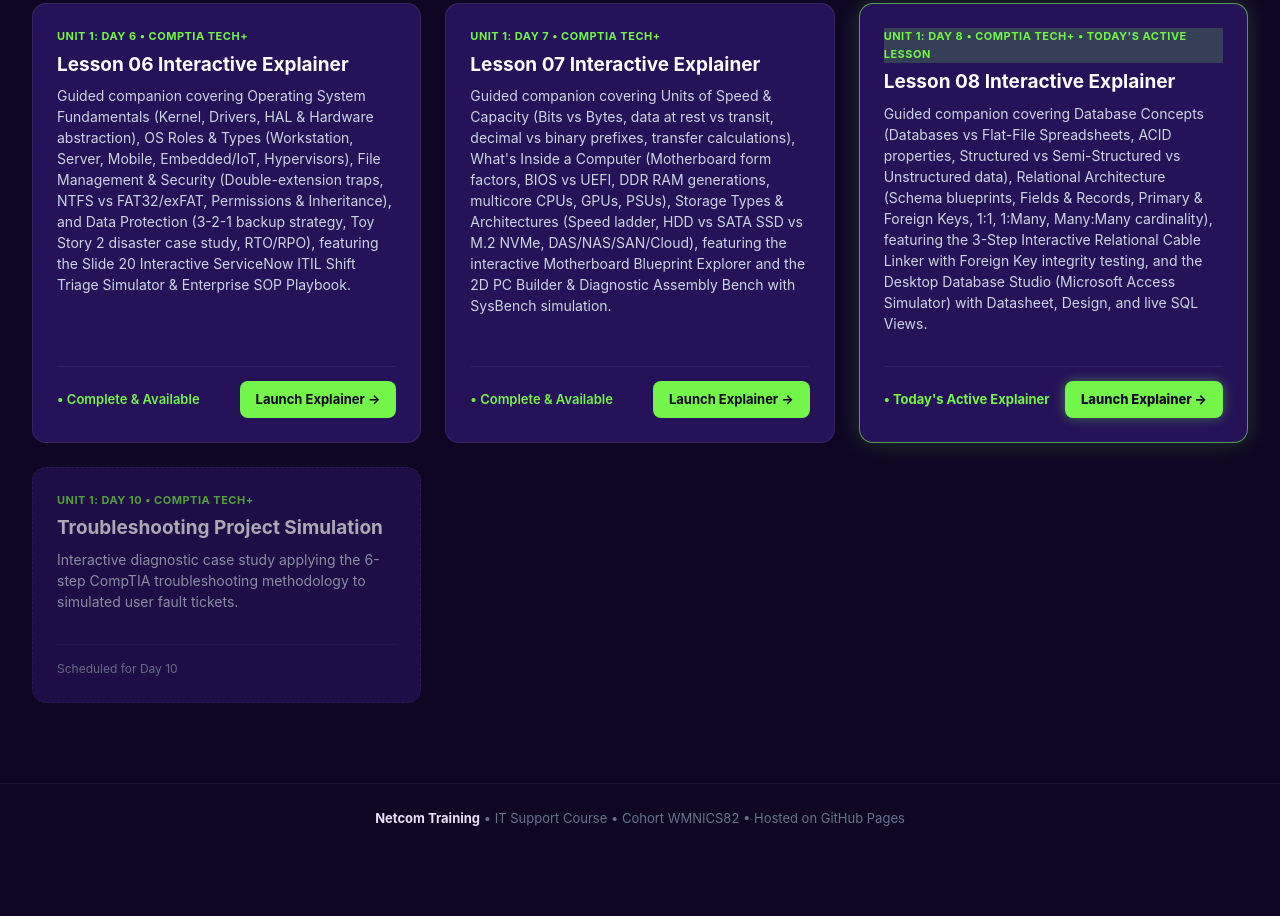
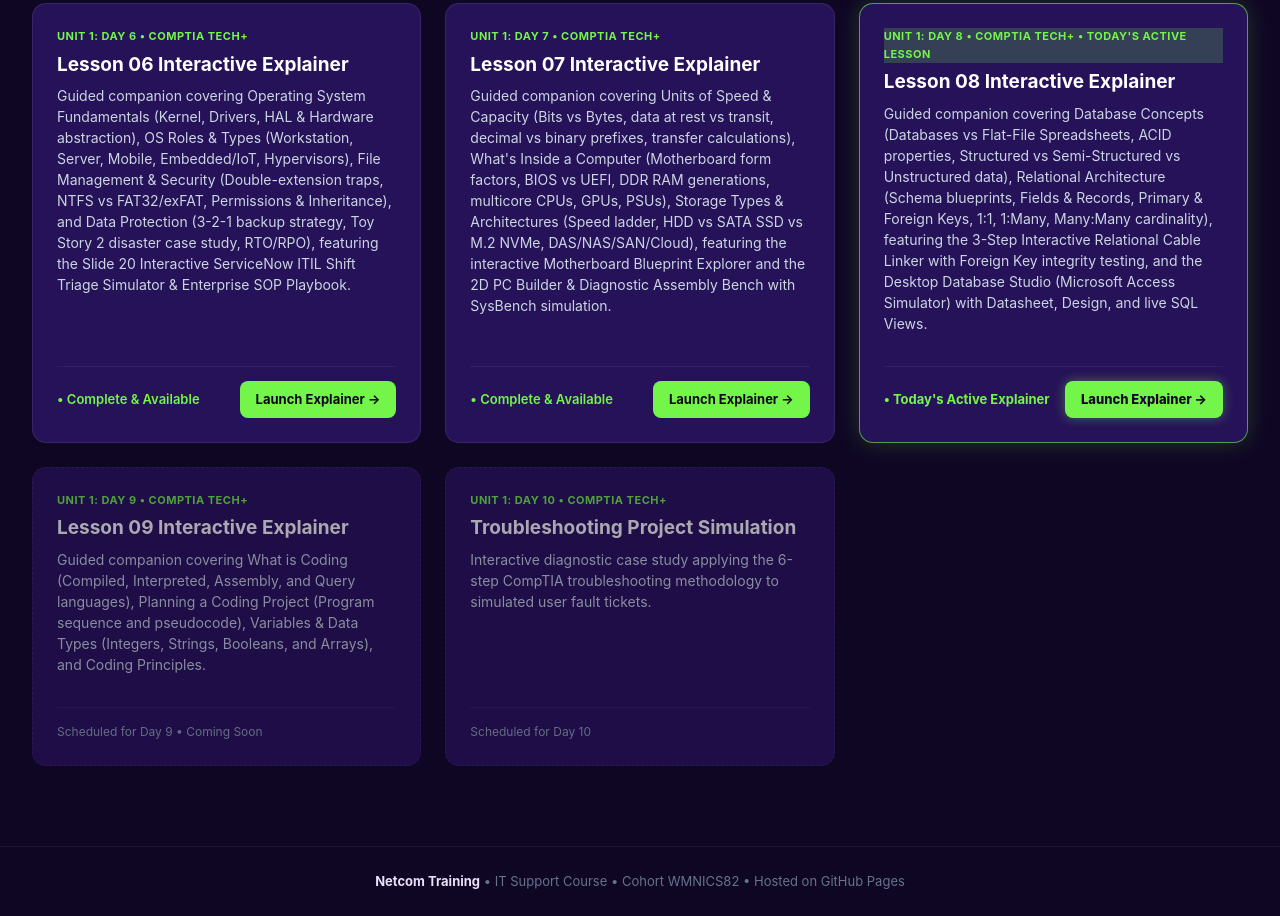
Before and after one commit to lucaspinna-git/wmnics82-labs, a plain HTML site: page index.html in a window 1280 px wide. Shown: the part 1180-2096 px from the top of the page. Before the commit the page ends 2033 px from the top, so only its background shows below. Drawn offline with Linux system fonts and the light colour scheme.

Commit message:
chore(index): add Lesson 09 placeholder tile to Interactive Labs hub

```diff
--- a/index.html
+++ b/index.html
@@ -416,6 +416,18 @@
                     </div>
                 </a>
 
+                <!-- Lesson 9 Placeholder -->
+                <div class="lab-card coming-soon" id="labSlotDay9">
+                    <div class="lab-header">
+                        <div class="lab-unit-tag">Unit 1: Day 9 &bull; CompTIA Tech+</div>
+                        <h3 class="lab-title">Lesson 09 Interactive Explainer</h3>
+                        <p class="lab-desc">Guided companion covering What is Coding (Compiled, Interpreted, Assembly, and Query languages), Planning a Coding Project (Program sequence and pseudocode), Variables &amp; Data Types (Integers, Strings, Booleans, and Arrays), and Coding Principles.</p>
+                    </div>
+                    <div class="lab-meta">
+                        <span style="color: #94a3b8; font-size: 12px;">Scheduled for Day 9 &bull; Coming Soon</span>
+                    </div>
+                </div>
+
                 <!-- Unit 1 Capstone Preview -->
                 <div class="lab-card coming-soon">
                     <div class="lab-header">
```
